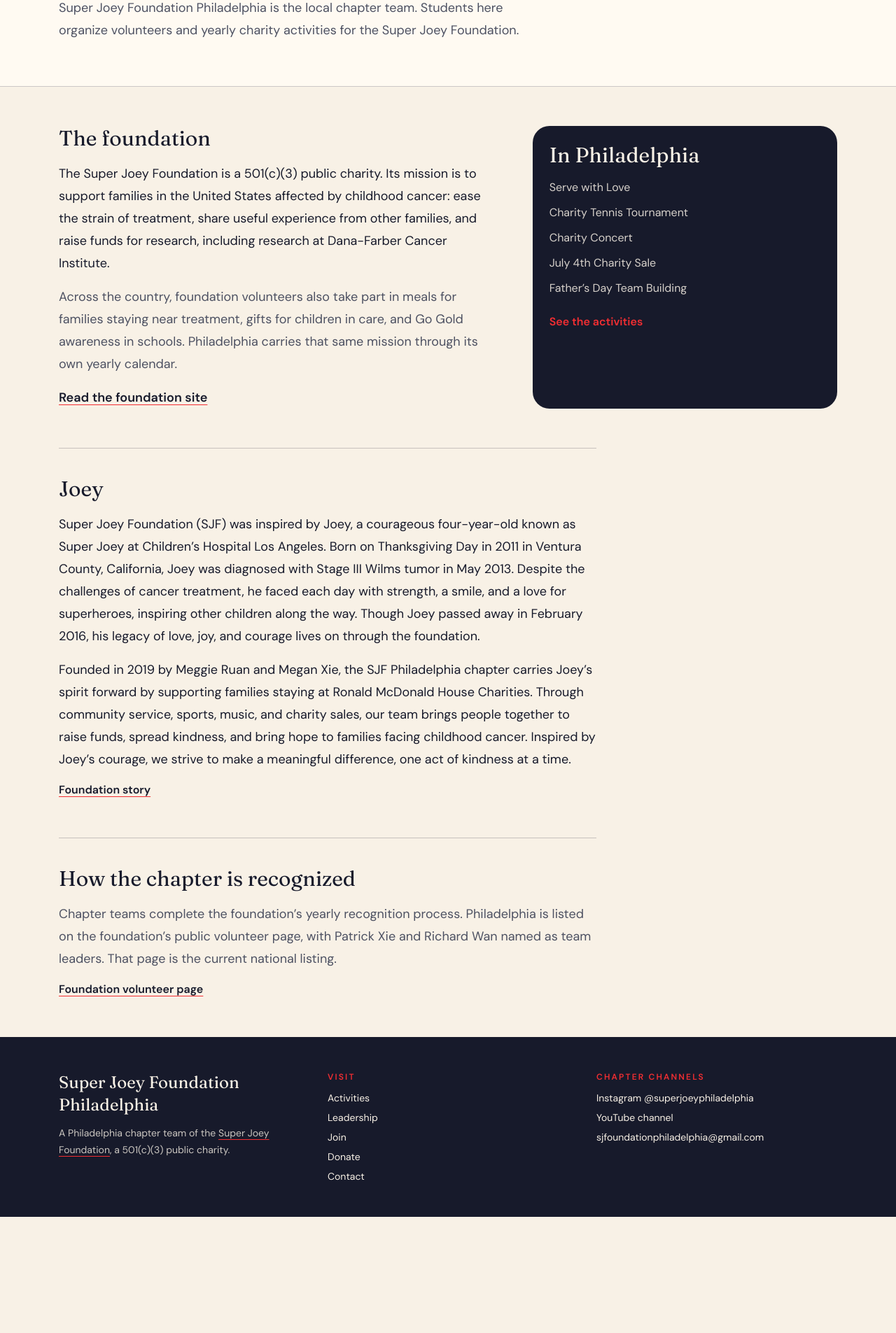
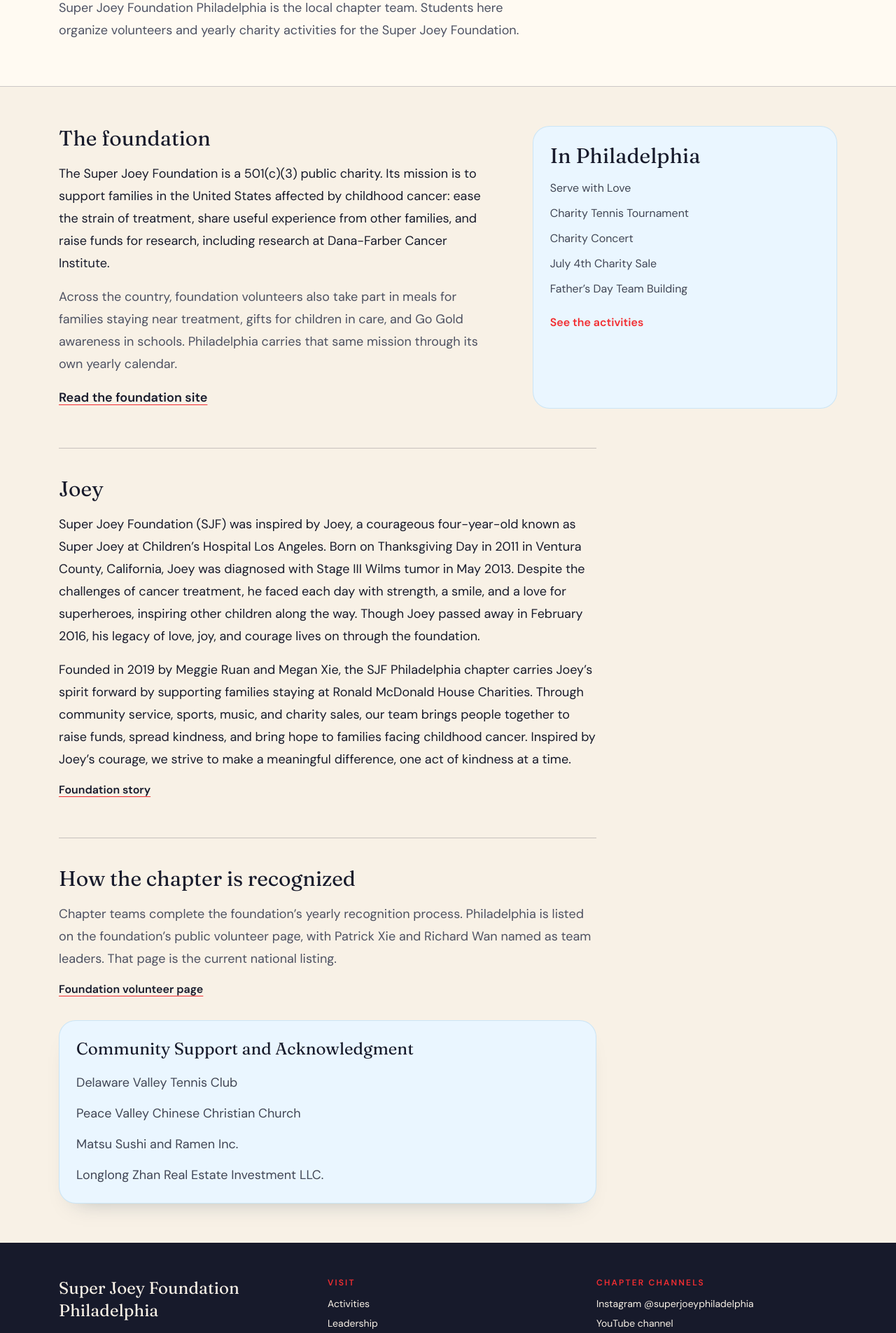
Before and after one commit to xiedong2000/super-joey-philadelphia, a Next.js app: page /about in a window 1280 px wide. Shown: the part 340-2245 px from the top of the page at 70% size. Before the commit the page ends 2079 px from the top, so only its background shows below. Built offline with nearby package versions, Linux system fonts and the light colour scheme.

Commit message:
Adjust background color

```diff
--- a/app/about/page.tsx
+++ b/app/about/page.tsx
@@ -46,9 +46,9 @@
               </a>
             </p>
           </div>
-          <aside className="rounded-3xl bg-navy p-6 text-paper md:col-span-5">
-            <h2 className="font-serif text-3xl">In Philadelphia</h2>
-            <ul className="mt-4 space-y-3 text-paper/85">
+          <aside className="rounded-3xl border border-[#bfdff3]/70 bg-[#eaf6ff] p-6 text-navy md:col-span-5">
+            <h2 className="font-serif text-3xl text-navy">In Philadelphia</h2>
+            <ul className="mt-4 space-y-3 text-navy/80">
               <li>Serve with Love</li>
               <li>Charity Tennis Tournament</li>
               <li>Charity Concert</li>
@@ -97,6 +97,16 @@
               Foundation volunteer page
             </a>
           </p>
+
+          <div className="mt-8 rounded-3xl border border-[#bfdff3]/70 bg-[#eaf6ff] p-6 shadow-[0_18px_32px_-24px_rgba(22,48,68,0.35)]">
+            <h3 className="font-serif text-2xl text-navy">Community Support and Acknowledgment</h3>
+            <ul className="mt-4 space-y-3 text-lg leading-8 text-navy/80">
+              <li>Delaware Valley Tennis Club</li>
+              <li>Peace Valley Chinese Christian Church</li>
+              <li>Matsu Sushi and Ramen Inc.</li>
+              <li>Longlong Zhan Real Estate Investment LLC.</li>
+            </ul>
+          </div>
         </section>
       </article>
     </>
--- a/app/events/page.tsx
+++ b/app/events/page.tsx
@@ -87,9 +87,9 @@
           </ul>
         </section>
 
-        <section className="mt-14 border border-line bg-navy p-6 text-paper md:p-8">
-          <h2 className="font-serif text-3xl">Can’t make a date?</h2>
-          <p className="mt-3 max-w-2xl leading-7 text-paper/80">
+        <section className="mt-14 rounded-3xl border border-[#bfdff3]/70 bg-[#eaf6ff] p-6 text-navy md:p-8">
+          <h2 className="font-serif text-3xl text-navy">Can’t make a date?</h2>
+          <p className="mt-3 max-w-2xl leading-7 text-navy/80">
             Schools, families, and local businesses can still help: host a
             drive, sponsor a tournament or concert, or send a group of
             volunteers. Tell the chapter what you can offer.
```
